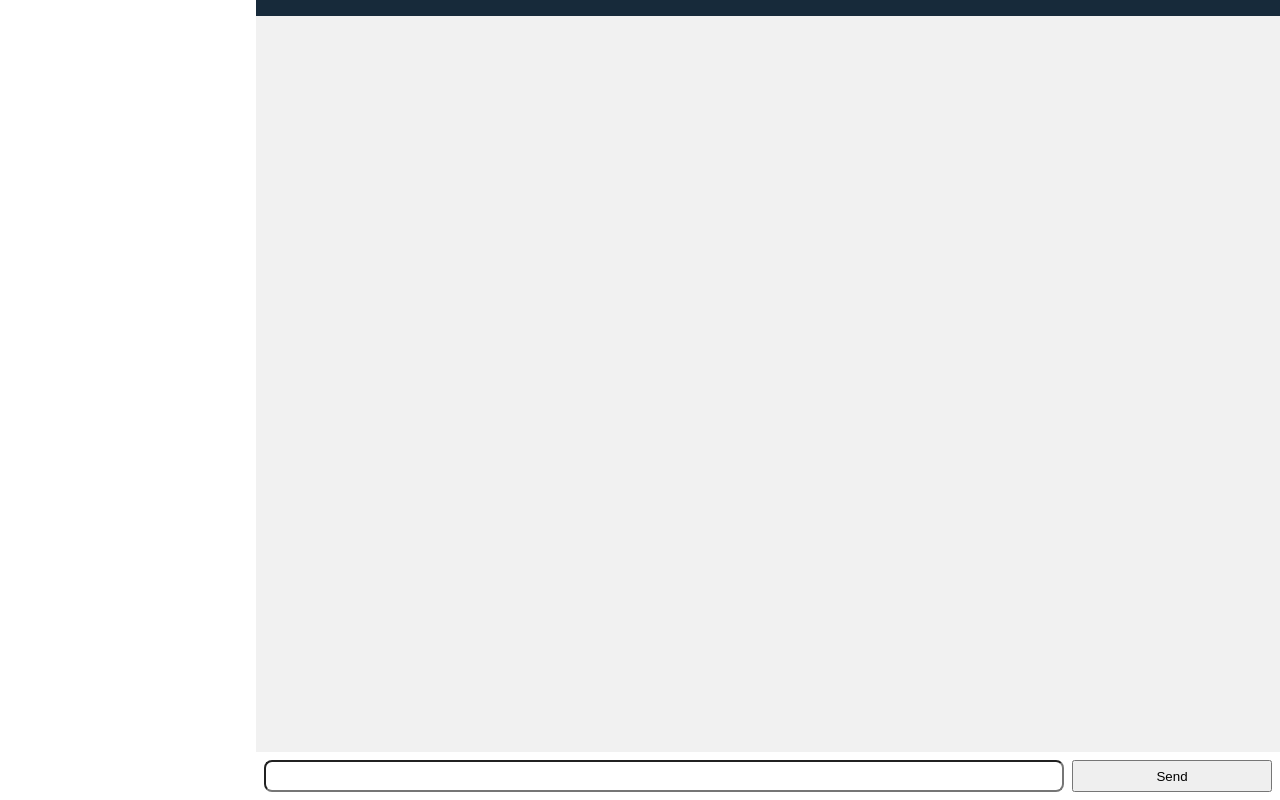
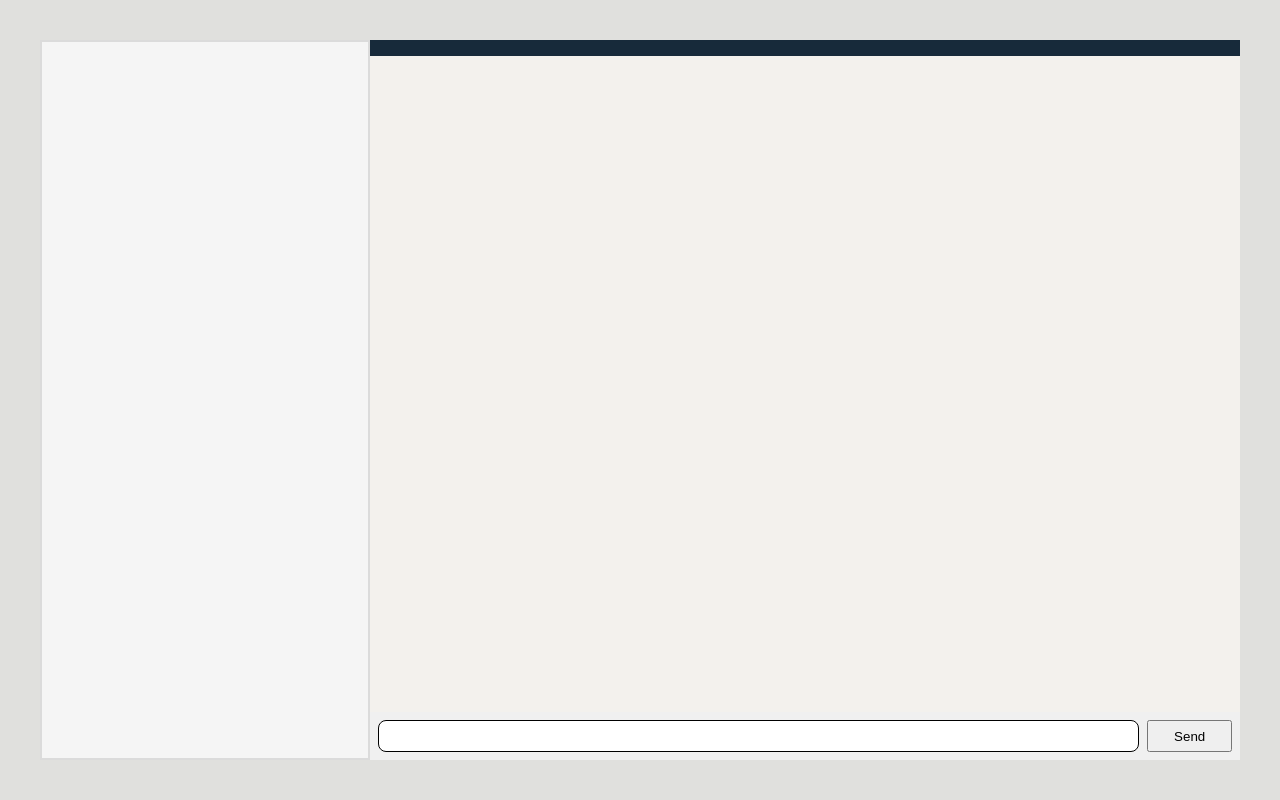
Before and after one commit to elliotghr/node-chat, a website with bundled scripts: page public/chat.html in a window 1280 px wide. Built offline with nearby package versions, Linux system fonts and the light colour scheme.

Commit message:
Mejora en el admin-message con uso de middleweares

```diff
--- a/public/chat.html
+++ b/public/chat.html
@@ -27,7 +27,7 @@
             </div>
             <div class="chat-container">
               <form>
-                <input type="text" />
+                <textarea name="message"></textarea>
                 <input type="submit" value="Send" />
               </form>
             </div>
--- a/public/index.js
+++ b/public/index.js
@@ -57,7 +57,7 @@ const socket = io({
     room: paramsObject.room,
   },
 });
-const $input = document.querySelector("input");
+const $input = document.querySelector("textarea");
 const $usersCount = document.querySelector(".users-connected p");
 const $usersList = document.querySelector(".users-connected ul");
 
@@ -88,16 +88,15 @@ document.addEventListener("submit", (e) => {
   }
 });
 
+document.querySelector("textarea").addEventListener("keyup", (e) => {
+  e.target.style.height = "2rem"; // Restablecemos la altura a '2rem'
+  e.target.style.height = e.target.scrollHeight + "px"; // Establecer la altura según el contenido
+  // Los maximos y minimos en el css nos ayudan a definir los limites
+});
+
 socket.on("connect", () => {
   // Al conectar el socket ingresamos al cliente a la room dada
-  socket.emit("join", paramsObject);
-  // Emitimos el mensaje del admin (no se guarda en DB)
-  socket.emit(
-    "admin-message",
-    `${username} ha ingresado al chat`,
-    "Admin",
-    "#1B1B1D"
-  );
+  socket.emit("join");
   // Renderizamos el mensaje
   socket.on("admin-message", (message, username, color) => {
     // Generamos la estructura del mensaje nuevo
--- a/public/style.css
+++ b/public/style.css
@@ -19,7 +19,7 @@ html {
 
 body {
   margin: 0;
-  overflow-x: hidden;
+  /* overflow-x: hidden; */
   color: var(--text-color);
 }
 
@@ -74,17 +74,18 @@ p {
 /* messages */
 .messages-container {
   display: flex;
+  height: 90vh;
 }
 .messages-content {
   width: 80%;
-  height: 100vh;
+  height: inherit;
   display: flex;
   flex-direction: column;
 }
 .messages {
   height: calc(100vh - 2rem);
   overflow-y: scroll;
-  background-color: rgba(221, 221, 221, 0.425);
+  background-color: #f3f1ed;
   padding: 0.5rem 0.5rem 0 0.5rem;
 }
 .messages ul {
@@ -95,20 +96,41 @@ p {
 }
 .messages li {
   width: fit-content;
+  max-width: calc(100% - 5rem);
+  min-width: 5rem;
   padding: 0.5rem;
   margin: 0;
   margin-top: 0.5rem;
   margin-bottom: 0.5rem;
   list-style-type: none;
-  border: 2px solid #b2aeb2;
+  border: 1px solid #b2aeb2;
   border-radius: 0.5rem;
+  background-color: whitesmoke;
 }
 .messages li p {
   margin: 0;
+  max-width: 100%;
+  word-break: break-all;
 }
 /* Chat */
+.chat {
+  width: 100%;
+  height: 100vh;
+  display: flex;
+  align-items: center;
+  background-color: #e0e0dd;
+}
+.chat-window {
+  width: 100%;
+  max-width: 1200px;
+  min-width: 600px;
+  overflow-x: scroll;
+  margin-left: auto;
+  margin-right: auto;
+}
 .chat-container {
   width: 100%;
+  background-color: #f0f0f0;
 }
 .chat-container form {
   width: inherit;
@@ -120,23 +142,34 @@ p {
   padding: 0;
   margin: 0;
 }
-.chat-container form > input[type="text"] {
-  width: 80%;
+.chat-container form > textarea {
+  width: 90%;
+  min-height: 2rem;
   height: 2rem;
+  max-height: 5rem;
+  padding: 0.5rem;
+  border: 1px solid;
   border-radius: 0.5rem;
+  word-break: break-all;
+  overflow-y: hidden;
+  resize: none;
 }
 
 .chat-container form > input[type="submit"] {
-  width: 20%;
+  width: 10%;
   height: 2rem;
 }
 
 /* users-connected */
 
 .users-connected {
-  width: 20%;
-  height: auto;
+  width: 30%;
+  min-width: 250px;
+  height: 90vh;
   padding: 1rem;
+  border: 2px solid rgb(219, 219, 219);
+  overflow-y: scroll;
+  background-color: whitesmoke;
 }
 .users-connected ul {
   width: 100%;
@@ -197,7 +230,6 @@ p {
   height: auto;
   background-color: #172a3a;
   color: white;
-
 }
 
 .messages-header p {
```
Also changed, not shown: app.js (+19 -10 lines).
